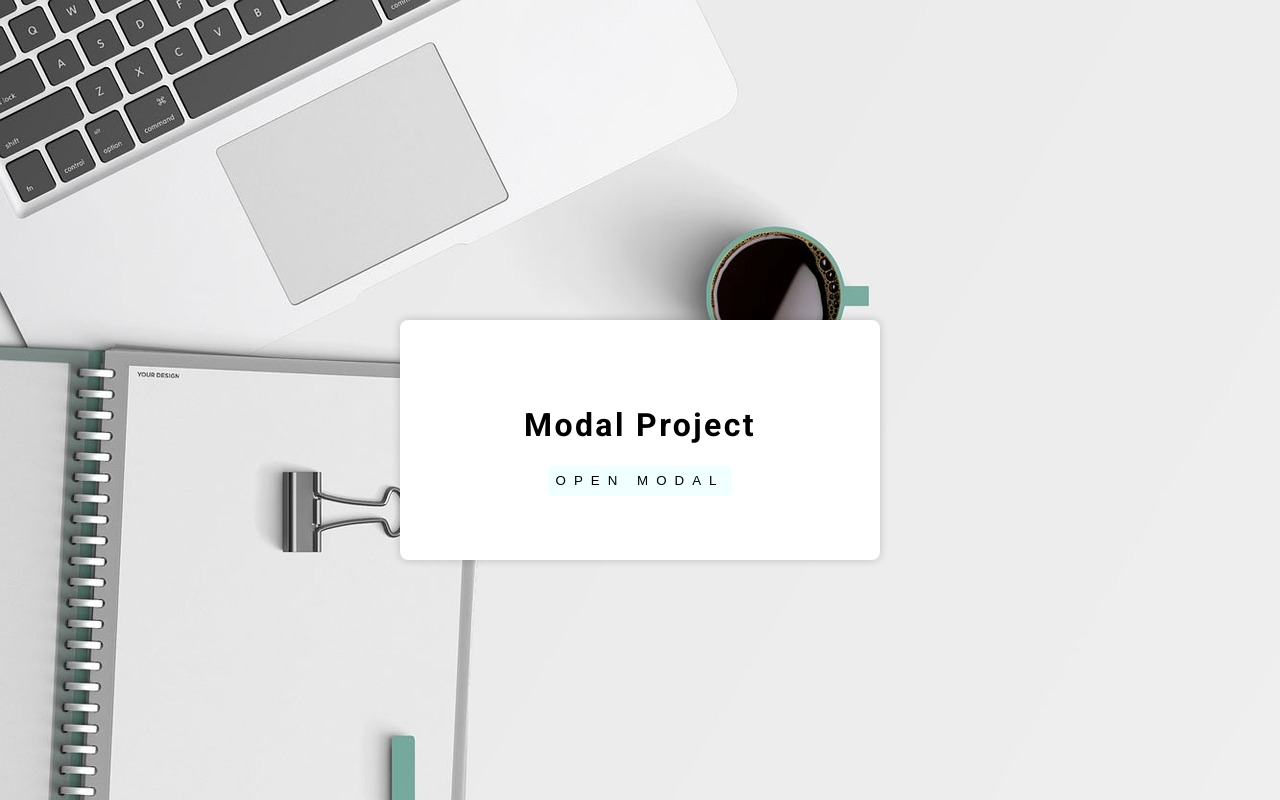
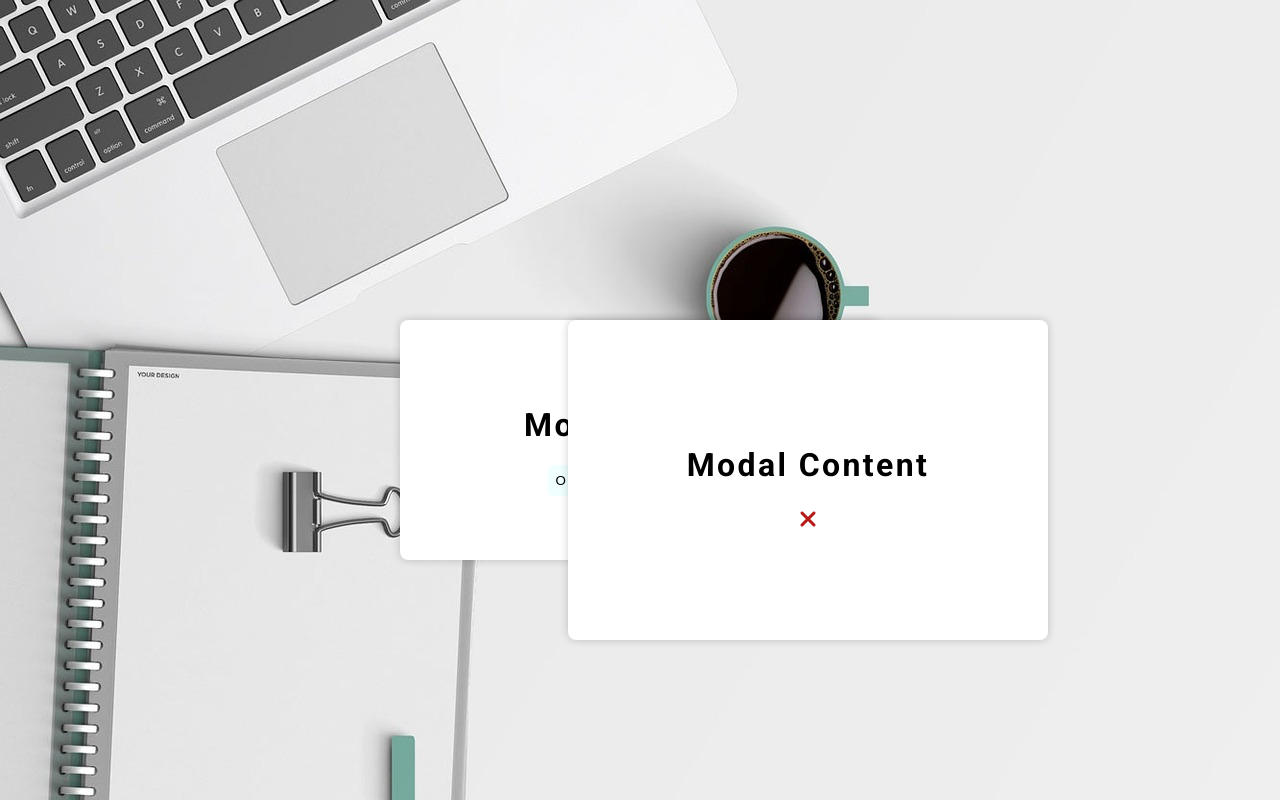
Before and after one commit to Batoru1/Modal, a plain HTML site: page index.html in a window 1280 px wide. Both pictures are taken after a click on the button "OPEN MODAL". Drawn offline with Linux system fonts and the light colour scheme.

Commit message:
smth smth need to rework css

```diff
--- a/app.js
+++ b/app.js
@@ -0,0 +1,10 @@
+const modalBtn = document.querySelector('.modal-btn');
+const closeBtn = document.querySelector('.close-btn');
+const content2 = document.querySelector('.content2');
+
+modalBtn.addEventListener('click', function () {
+  content2.classList.add('open-content2');
+});
+closeBtn.addEventListener('click', function () {
+  content2.classList.remove('open-content2');
+});
--- a/index.html
+++ b/index.html
@@ -14,9 +14,19 @@
     />
   </head>
   <body>
-    <div class="content">
-      <h1>modal project</h1>
-      <button class="modal-btn">open modal</button>
+    <header class="hero">
+      <div class="content">
+        <h1>modal project</h1>
+        <button class="modal-btn">open modal</button>
+      </div>
+    </header>
+    <div class="modal-overlay">
+      <div class="content2">
+        <h1>modal content</h1>
+        <button class="close-btn">
+          <i class="fa-sharp fa-solid fa-xmark"></i>
+        </button>
+      </div>
     </div>
     <!-- javascript -->
     <script src="app.js"></script>
--- a/styles.css
+++ b/styles.css
@@ -1,4 +1,4 @@
-@import url('https://fonts.googleapis.com/css?family=Open+Sans|Roboto:400,700&display=swap'); /* import fonts from Goole Fonts*/
+@import url('https://fonts.googleapis.com/css?family=Open+Sans|Roboto:400,700&display=swap'); /* import fonts from Google Fonts*/
 
 body {
   background-image: url(./hero.jpg);
@@ -6,7 +6,6 @@ body {
 }
 
 .content {
-  z-index: 1;
   background-color: white;
   display: flex;
   justify-content: center;
@@ -36,3 +35,51 @@ body {
   cursor: crosshair;
   background-color: rgb(182, 218, 218);
 }
+
+.content2 {
+  position: fixed;
+  top: 0;
+  left: 0;
+  width: 100%;
+  height: 100%;
+  background: rgba(73, 166, 233, 0.5);
+
+  z-index: 1;
+  background-color: white;
+  display: flex;
+  justify-content: center;
+  align-items: center;
+  flex-direction: column;
+  width: 60vh;
+  height: 40vh;
+  /* margin: auto; */
+  margin-top: 40vh;
+  margin-left: 71vh;
+  border-radius: 1vh;
+  box-shadow: 0 0 1vh rgba(0, 0, 0, 0.2);
+  text-transform: capitalize;
+  letter-spacing: 0.3vh;
+  /* modal visibility lines */
+  visibility: hidden;
+  z-index: -10;
+}
+
+.open-content2 {
+  visibility: visible;
+  z-index: 10;
+}
+
+.close-btn {
+  text-transform: uppercase;
+  border: none;
+  background-color: transparent;
+  font-size: x-large;
+  font-weight: 900;
+  color: rgb(183, 24, 24);
+  transition: transform 0.3s ease; /* makes transition smoother*/
+}
+
+.close-btn:hover {
+  cursor: crosshair;
+  transform: scale(1.5);
+}
```
